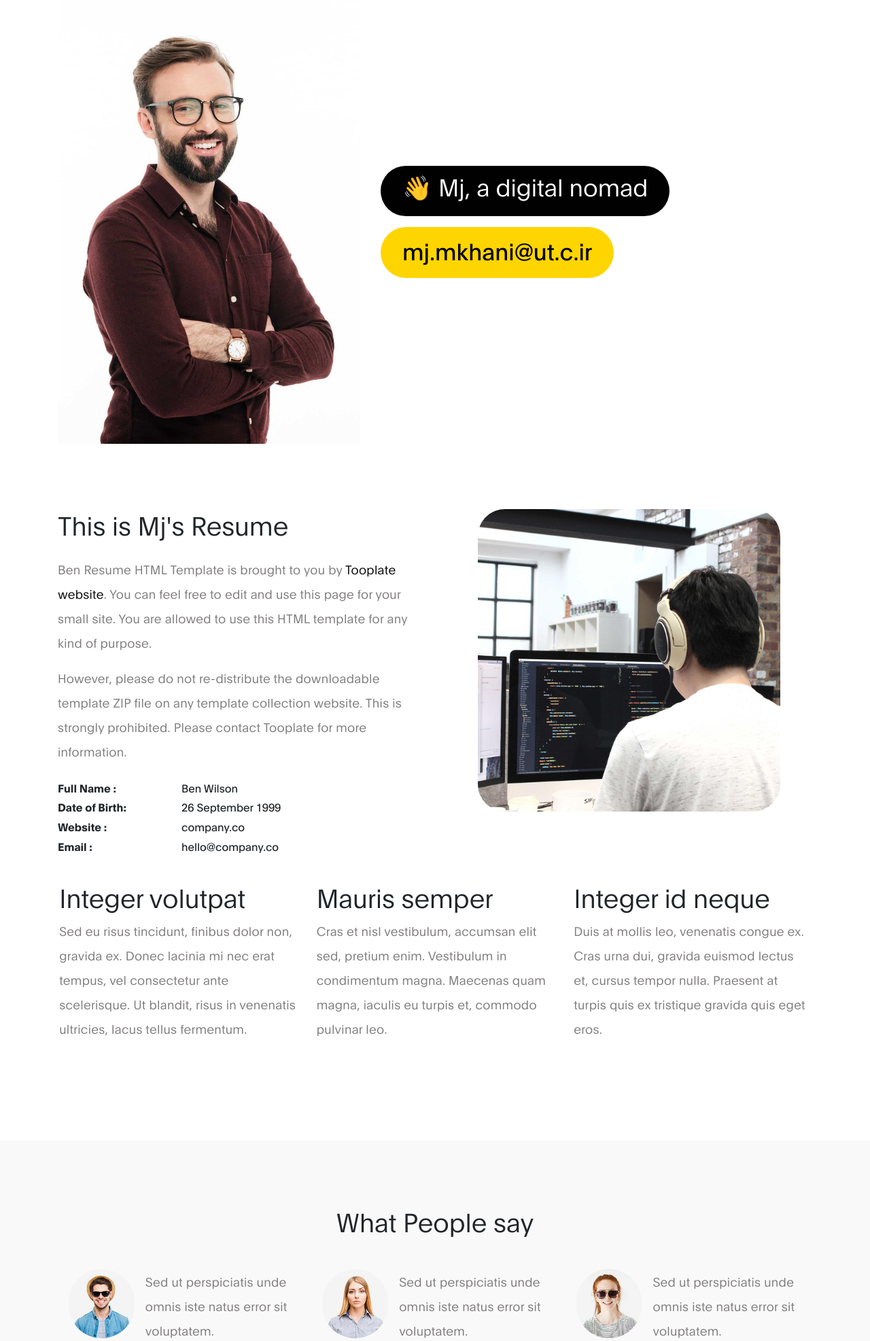
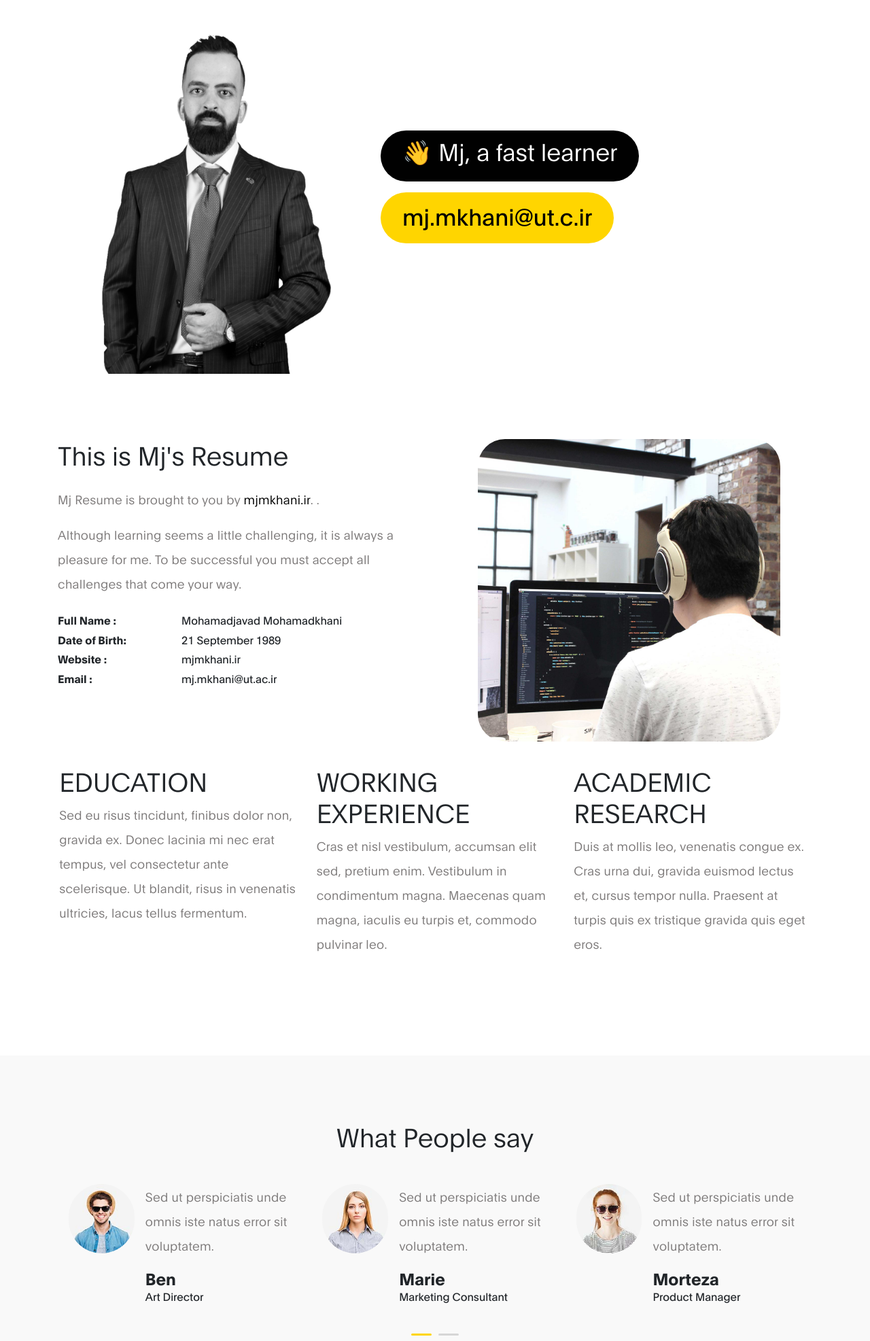
Before and after one commit to mjmkh/resume-mjmk, a Django app: page / in a window 1280 px wide. Shown: the top 1973 px of the page at 68% size. Run offline with Django 3.2, Linux system fonts and the light colour scheme; some libraries are stand-ins or nearby versions.

Commit message:
detail updated
some detail updated in the context

```diff
--- a/template/website/index.html
+++ b/template/website/index.html
@@ -4,7 +4,7 @@
 <html lang="en">
 <head>
 
-     <title>Ben's Resume - Profile HTML Page</title>
+     <title>Mj's Resume - Profile Page</title>
 
      <meta charset="UTF-8">
      <meta http-equiv="X-UA-Compatible" content="IE=Edge">
@@ -33,7 +33,7 @@ https://www.tooplate.com/view/2120-ben-resume
         <div class="container">
 
             <a class="navbar-brand" href="#">
-                Ben Resume
+                Mj Resume
             </a>
 
             <button class="navbar-toggler" type="button" data-toggle="collapse" data-target="#navbarNav" aria-controls="navbarNav" aria-expanded="false" aria-label="Toggle navigation">
@@ -75,13 +75,13 @@ https://www.tooplate.com/view/2120-ben-resume
             <div class="row">
 
                   <div class="mx-auto col-lg-5 col-md-5 col-10">
-                      <img src="{% static 'images/ben.jpg' %}" class="img-fluid" alt="Ben Resume HTML Template">
+                      <img src="{% static 'images/IMG_8218 copy 2.png' %}" class="img-fluid" alt="Ben Resume HTML Template">
                   </div>
 
                    <div class="d-flex flex-column justify-content-center align-items-center col-lg-7 col-md-7 col-12">
                         <div class="hero-text">
 
-                            <h1 class="hero-title">👋 Mj, a digital nomad</h1>
+                            <h1 class="hero-title">👋 Mj, a fast learner</h1>
 
                             <a href="#" class="email-link">
                                 mj.mkhani@ut.c.ir
@@ -102,18 +102,18 @@ https://www.tooplate.com/view/2120-ben-resume
                 <div class="col-lg-6 col-md-6 col-12">
                     <h3 class="mb-4">This is Mj's Resume</h3>
 
-                    <p>Ben Resume HTML Template is brought to you by <a rel="nofollow" href="https://www.tooplate.com" target="_parent">Tooplate website</a>. You can feel free to edit and use this page for your small site. You are allowed to use this HTML template for any kind of purpose.</p>
+                    <p>Mj Resume is brought to you by <a rel="nofollow" href="https://www.mjmkhani.ir" target="_parent">mjmkhani.ir</a>. .</p>
 
-                    <p>However, please do not re-distribute the downloadable template ZIP file on any template collection website. This is strongly prohibited. Please contact Tooplate for more information.</p>
+                    <p>Although learning seems a little challenging, it is always a pleasure for me. To be successful you must accept all challenges that come your way.</p>
 
                     <ul class="mt-4 mb-5 mb-lg-0 profile-list list-unstyled">
-                        <li><strong>Full Name :</strong> Ben Wilson </li>
+                        <li><strong>Full Name :</strong> Mohamadjavad Mohamadkhani </li>
 
-                        <li><strong>Date of Birth:</strong> 26 September 1999</li>
+                        <li><strong>Date of Birth:</strong> 21 September 1989</li>
 
-                        <li><strong>Website :</strong> company.co</li>
+                        <li><strong>Website :</strong> mjmkhani.ir</li>
 
-                        <li><strong>Email :</strong> hello@company.co</li>
+                        <li><strong>Email :</strong> mj.mkhani@ut.ac.ir</li>
                     </ul>
                 </div>
 
@@ -124,15 +124,15 @@ https://www.tooplate.com/view/2120-ben-resume
             </div>
             <div class="row about-third">
             	<div class="col-lg-4 col-md-4 col-12">
-                <h3>Integer volutpat</h3>
+                <h3>EDUCATION</h3>
                 <p>Sed eu risus tincidunt, finibus dolor non, gravida ex. Donec lacinia mi nec erat tempus, vel consectetur ante scelerisque. Ut blandit, risus in venenatis ultricies, lacus tellus fermentum.</p>
                 </div>
                 <div class="col-lg-4 col-md-4 col-12">
-                <h3>Mauris semper</h3>
+                <h3>WORKING EXPERIENCE</h3>
                 <p>Cras et nisl vestibulum, accumsan elit sed, pretium enim. Vestibulum in condimentum magna. Maecenas quam magna, iaculis eu turpis et, commodo pulvinar leo.</p>
                 </div>
                 <div class="col-lg-4 col-md-4 col-12">
-                <h3>Integer id neque</h3>
+                <h3>ACADEMIC RESEARCH</h3>
                 <p>Duis at mollis leo, venenatis congue ex. Cras urna dui, gravida euismod lectus et, cursus tempor nulla. Praesent at turpis quis ex tristique gravida quis eget eros.</p>
                 </div>
             </div>
@@ -188,7 +188,7 @@ https://www.tooplate.com/view/2120-ben-resume
                                     <div class="testimonials-info">
                                         <p>Sed ut perspiciatis unde omnis iste natus error sit voluptatem.</p>
 
-                                        <h6 class="mb-0">Jen</h6>
+                                        <h6 class="mb-0">Morteza</h6>
                                         <span>Product Manager</span>
                                     </div>
                                 </div>
@@ -349,7 +349,7 @@ https://www.tooplate.com/view/2120-ben-resume
             <div class="mx-auto col-lg-4 col-md-6 col-12">
                 <h3 class="my-4 pt-4 pt-lg-0">Say hello</h3>
 
-                <p class="mb-1">010-020-0340</p>
+                <p class="mb-1">+98 912 45 93 453</p>
 
                 <p>
                     <a href="#">
@@ -359,14 +359,14 @@ https://www.tooplate.com/view/2120-ben-resume
                 </p>
 
                 <ul class="social-links mt-2">
-                    <li><a href="https://fb.com/tooplate" rel="noopener" class="fab fa-facebook"></a></li>
+                    <li><a href="#" rel="noopener" class="fab fa-facebook"></a></li>
                     <li><a href="#" rel="noopener" class="fab fa-twitter"></a></li>
-                    <li><a href="#" rel="noopener" class="fab fa-instagram"></a></li>
-                    <li><a href="#" rel="noopener" class="fab fa-linkedin"></a></li>
+                    <li><a href="https://www.instagram.com/mj.mk/" rel="noopener" class="fab fa-instagram"></a></li>
+                    <li><a href="https://www.linkedin.com/in/mohamadkhani-mj/" rel="noopener" class="fab fa-linkedin"></a></li>
                     <li><a href="#" rel="noopener" class="fab fa-youtube"></a></li>
                 </ul>
 
-              <p class="copyright-text mt-5 pt-3">Copyright &copy; 2020 Ben Resume Page</p>
+              <p class="copyright-text mt-5 pt-3">Copyright &copy; 2020 Mj Resume Page</p>
 
                 <p>Design: <a href="https://www.tooplate.com" title="free HTML templates" target="_blank">Tooplate</a></p>
             </div>
```
Also changed, not shown: statics/images/IMG_8218 copy 2.png (added), 2 other files.
